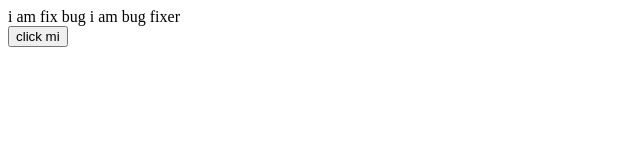
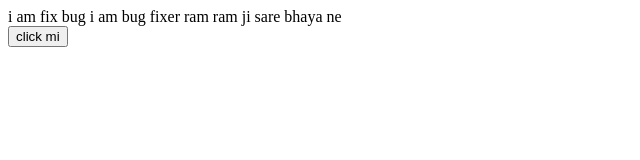
Before and after one commit to sking855/localrepo, a plain HTML site: page index.html in a window 1280 px wide. Shown: the whole page, without its empty margins (0-640 px from the left). Drawn offline with Linux system fonts and the light colour scheme.

Commit message:
I add ram ram ji line no 10

```diff
--- a/index.html
+++ b/index.html
@@ -7,7 +7,7 @@
 </head>
 <body>
     <div>
-        i am fix bug i am bug fixer
+        i am fix bug i am bug fixer ram ram ji sare bhaya ne
     </div>
     <button>
         click mi
```
